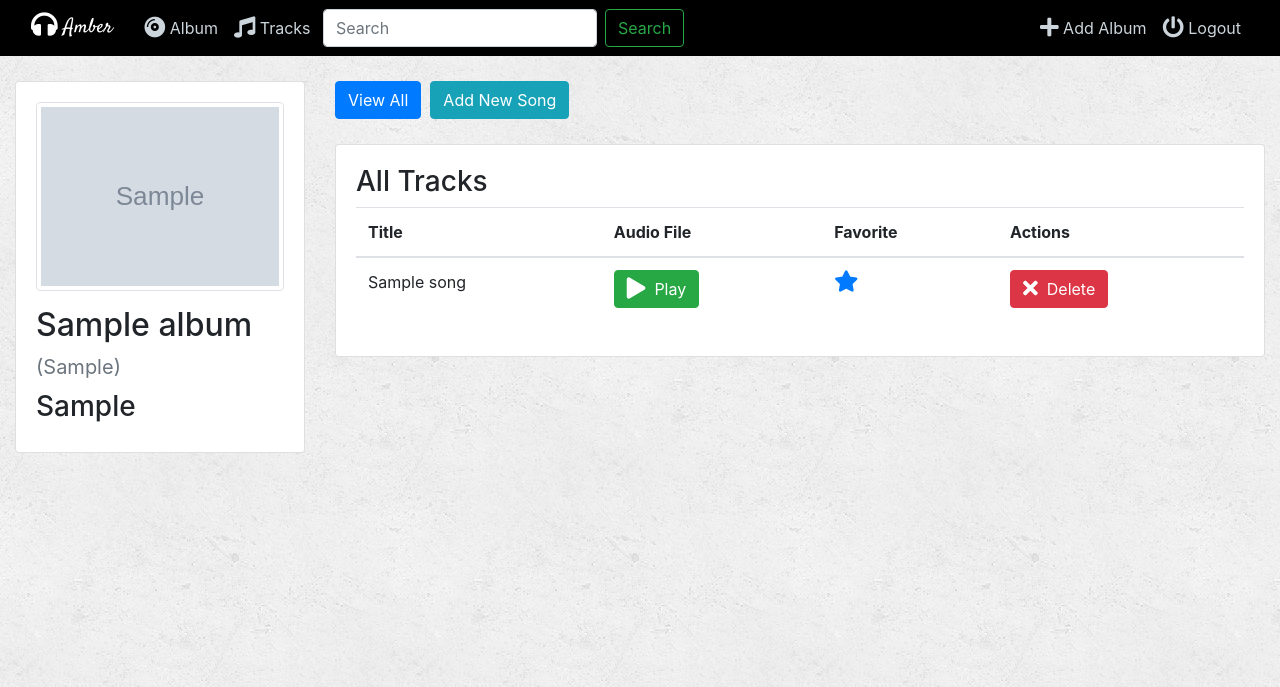
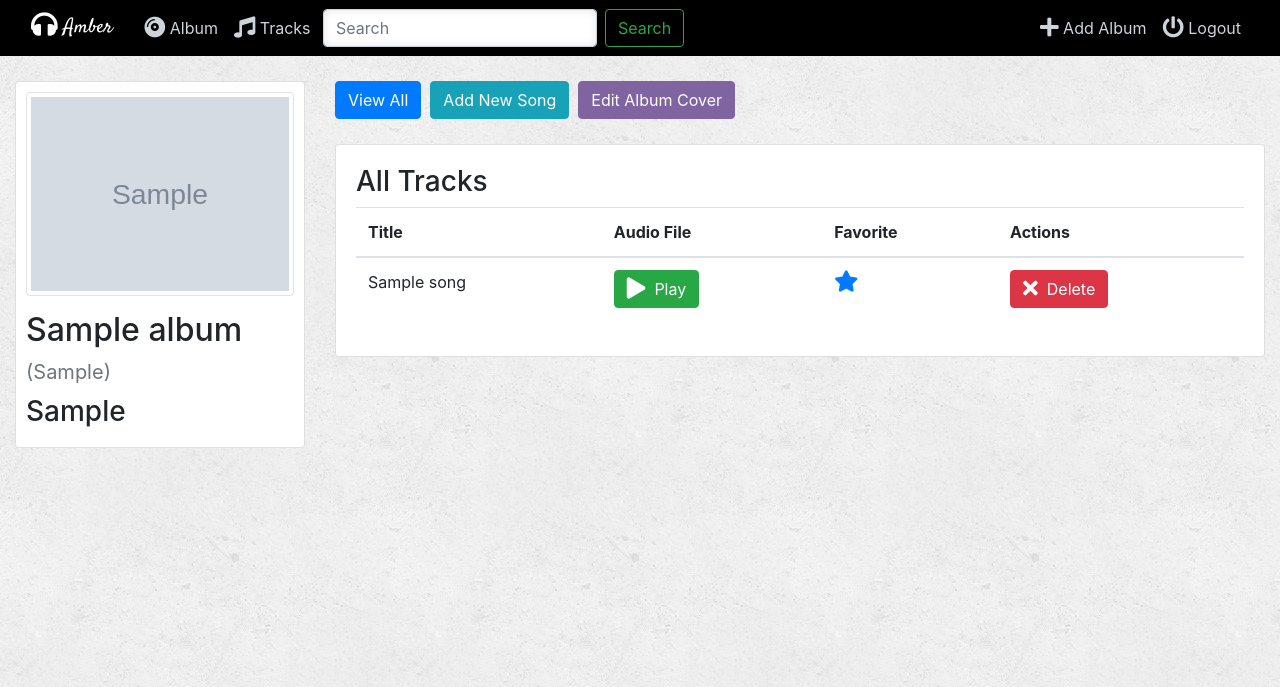
Before and after one commit to beingabeer/Storm-Cloud, a Django app: page /songs/1/ in a window 1280 px wide. Shown: the top 687 px of the page. Run offline with Django 3.2, Linux system fonts and the light colour scheme; tables that the repository leaves empty hold one stand-in row (values such as "Sample post"); grey boxes marked "Sample" are stand-in pictures; some libraries are stand-ins or nearby versions.

Commit message:
Added some more styling

```diff
--- a/music_project/songs/static/songs/style.css
+++ b/music_project/songs/static/songs/style.css
@@ -65,3 +65,40 @@ ul.errorlist > li {
   padding-bottom: 30px;
   margin-top: 25px;
 }
+
+input {
+    border: 2px solid silver;
+    -webkit-box-shadow:
+      inset 0 0 8px  rgba(0,0,0,0.1),
+            0 0 16px rgba(0,0,0,0.1);
+    -moz-box-shadow:
+      inset 0 0 8px  rgba(0,0,0,0.1),
+            0 0 16px rgba(0,0,0,0.1);
+    box-shadow:
+      inset 0 0 8px  rgba(0,0,0,0.1),
+            0 0 16px rgba(0,0,0,0.1);
+    padding: 15px;
+    background: rgba(255,255,255,0.5);
+    margin: 0 0 0 0;
+}
+
+
+
+img {
+  object-fit: cover;
+  width:512px;
+  height:512px;
+}
+
+.btn-warning,
+.btn-warning:active,
+.btn-warning:visited,
+.btn-warning:focus {
+    background-color: #8064A2;
+    border-color: #8064A2;
+}
+
+.btn-warning:hover {
+    background-color: purple;
+    border-color: purple;
+}
--- a/music_project/songs/templates/songs/base.html
+++ b/music_project/songs/templates/songs/base.html
@@ -1,10 +1,11 @@
-{% load static %}
+{% load staticfiles %}
 <!DOCTYPE html>
 <html lang="en">
 <head>
+
+
     <meta charset="UTF-8">
     <title>{% block title %}Amber{% endblock title %}</title>
-
     <meta name="viewport" content="width=device-width, initial-scale=1, shrink-to-fit=no">
     <!-- Bootstrap CSS -->
     <link rel="stylesheet" href="https://stackpath.bootstrapcdn.com/bootstrap/4.3.1/css/bootstrap.min.css" integrity="sha384-ggOyR0iXCbMQv3Xipma34MD+dH/1fQ784/j6cY/iJTQUOhcWr7x9JvoRxT2MZw1T" crossorigin="anonymous">
@@ -12,11 +13,8 @@
     <!-- <link href="https://maxcdn.bootstrapcdn.com/font-awesome/4.7.0/css/font-awesome.min.css" rel="stylesheet"> -->
     <link rel="stylesheet" href="https://use.fontawesome.com/releases/v5.8.1/css/all.css" integrity="sha384-50oBUHEmvpQ+1lW4y57PTFmhCaXp0ML5d60M1M7uH2+nqUivzIebhndOJK28anvf" crossorigin="anonymous">
     <link rel="stylesheet" href="https://fonts.googleapis.com/css?family=Satisfy">
-    <link rel="stylesheet" type="text/css" href="{% static 'songs/style.css' %}">
-
+    <link rel="stylesheet" href="{% static 'songs/style.css' %}">
     <link rel="shortcut icon" href="{% static 'songs/images/mu.png' %}"/>
-
-    <script src="{% static 'songs/main.js' %}"></script>
 
 
 </head>
@@ -58,5 +56,6 @@
     <script src="https://code.jquery.com/jquery-3.3.1.slim.min.js" integrity="sha384-q8i/X+965DzO0rT7abK41JStQIAqVgRVzpbzo5smXKp4YfRvH+8abtTE1Pi6jizo" crossorigin="anonymous"></script>
     <script src="https://cdnjs.cloudflare.com/ajax/libs/popper.js/1.14.7/umd/popper.min.js" integrity="sha384-UO2eT0CpHqdSJQ6hJty5KVphtPhzWj9WO1clHTMGa3JDZwrnQq4sF86dIHNDz0W1" crossorigin="anonymous"></script>
     <script src="https://stackpath.bootstrapcdn.com/bootstrap/4.3.1/js/bootstrap.min.js" integrity="sha384-JjSmVgyd0p3pXB1rRibZUAYoIIy6OrQ6VrjIEaFf/nJGzIxFDsf4x0xIM+B07jRM" crossorigin="anonymous"></script>
+    <script src="{% static 'songs/main.js' %}"></script>
 </body>
 </html>
--- a/music_project/songs/templates/songs/detail.html
+++ b/music_project/songs/templates/songs/detail.html
@@ -11,7 +11,7 @@
         <!-- Left Album Info -->
         <div class="col-md-3">
             <div class="card" style="margin-top: 25px;">
-                <div class="card-body">
+                <div class="card-body" style="padding: 10px;">
                     <a href="{% url 'songs:detail' album.id %}">
                         {% if album.album_logo %}
                             <img src="{{ album.album_logo.url }}" class="img-fluid img-thumbnail" style="width:100%;margin-bottom: 15px;">
@@ -34,6 +34,9 @@
                 </button>&nbsp;&nbsp;
                 <button type="button" class="btn btn-info btn-md">
                 <li role="presentation" class="nav-item"><a style="text-decoration-line: none;color: white;" href="#">Add New Song</a></li>
+                </button>&nbsp;&nbsp;
+                <button type="button" class="btn btn-warning btn-md"  >
+                    <li role="presentation" class="nav-item active"><a  style="color: white;text-decoration-line: none;" href="{% url 'songs:album-update' album.id %}">Edit Album Cover</a></li>
                 </button>
             </ul>
 
--- a/music_project/songs/templates/songs/index.html
+++ b/music_project/songs/templates/songs/index.html
@@ -11,9 +11,9 @@
         {% if albums %}
             {% for album in albums %}
                 <div class="col-md-3">
-                    <div class="thumbnail" style="background: white;padding: 20px; margin-bottom: 20px;">
+                    <div class="thumbnail" style="background: white;padding: 10px; margin-bottom: 20px;">
                         <a href="{% url 'songs:detail' album.id %}">
-                            <img src="{{ album.album_logo.url }}" class="img-fluid img-thumbnail" style="width:100%;margin-bottom: 15px;">
+                            <img src="{{ album.album_logo.url }}" class="img-fluid img-thumbnail" style="margin-bottom: 15px;">
                         </a>
                         <div class="caption" >
                             <h2 id="truncateLongTexts">{{ album.album_title }}</h2>
```
